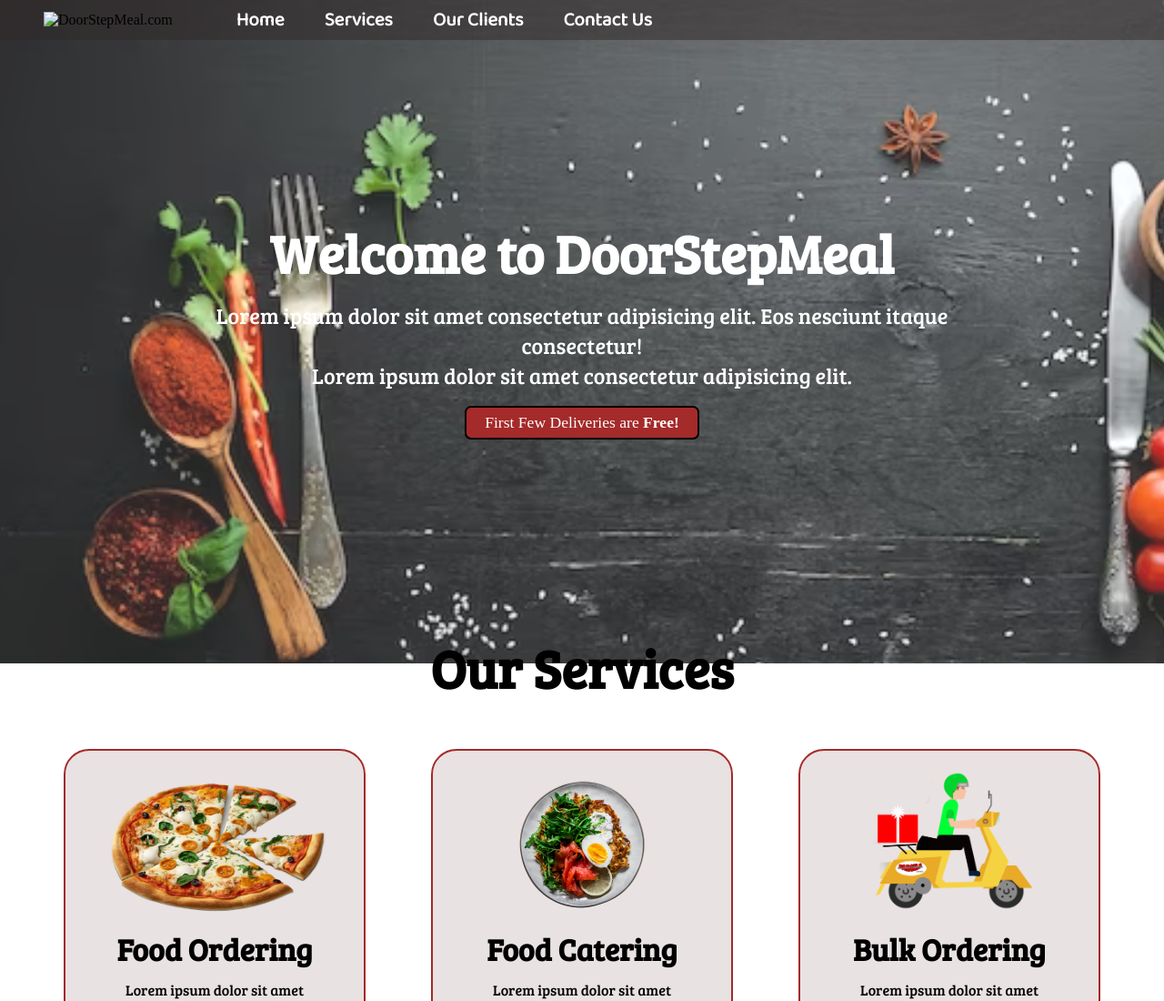
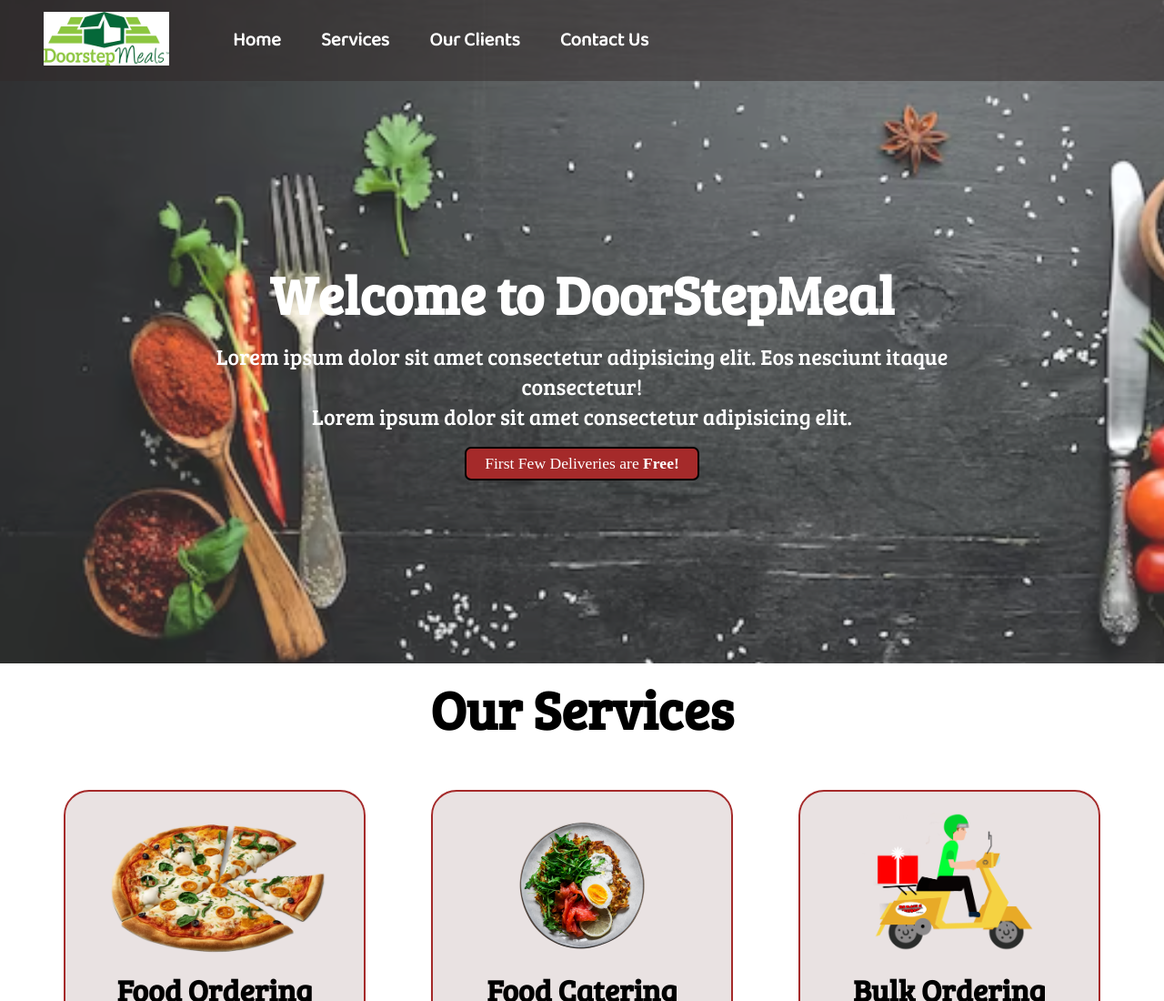
Before and after one commit to anusha7530/Food-Delivery-Website, a plain HTML site: page index.html in a window 1280 px wide. Shown: the top 1100 px of the page at 91% size. Drawn offline with nearby package versions, Linux system fonts and the light colour scheme; a web font is replaced by a local one.

Commit message:
Update index.html

```diff
--- a/index.html
+++ b/index.html
@@ -13,7 +13,7 @@
 <body>
     <nav id="navbar">
         <div id="logo">
-            <img src="./img/logo.jpeg" alt="DoorStepMeal.com">
+            <img src="./img/logo.png" alt="DoorStepMeal.com">
         </div>
         <ul>
             <li class="item"><a href="#home">Home</a></li>
```
